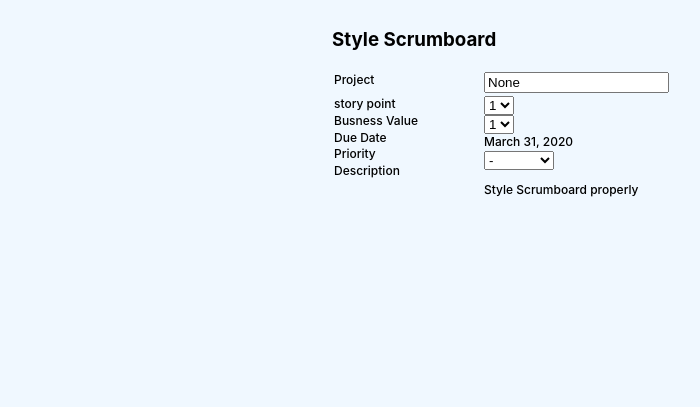
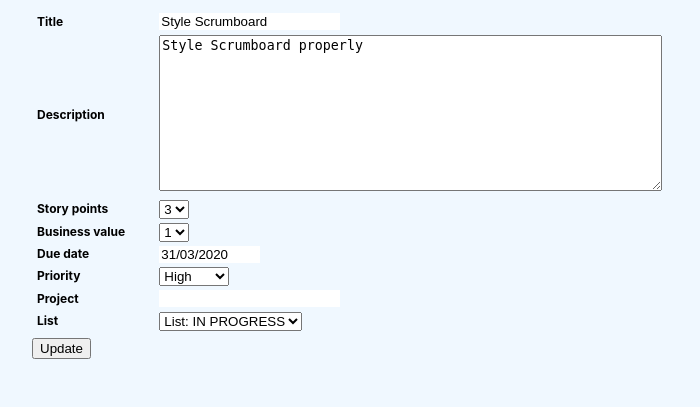
Before and after one commit to IndikaMaligaspe/djangular, a Django app: page /scrumboard/cardInfo/12/ in a window 1280 px wide. Shown: the top 407 px of the page, without its empty margins (440-1140 px from the left). Run offline with Django 3.2, Linux system fonts and the light colour scheme; data comes from the database, SQL or seed files in the repository; both versions use the stored data as it was after the commit; some libraries are stand-ins or nearby versions.

Commit message:
added a form.as_table template

```diff
--- /dev/null
+++ b/scrumboard/forms.py
@@ -0,0 +1,54 @@
+from django import forms
+from .models import Card
+from django.forms import Textarea, Select , DateInput , CharField
+
+
+class CardInfoForm(forms.ModelForm):
+    # title = models.CharField(max_length=100)
+    # description = models.TextField(blank = True)
+    # list = models.ForeignKey(LIst, related_name= "cards", on_delete=models.CASCADE)
+    # story_points = models.IntegerField(null=True, blank=True)
+    # business_value = models.IntegerField(null=True, blank=True)
+    # due_date = models.DateField(auto_now=[...],null=True)
+    # priority = models.CharField(max_length=100, null=True)
+    # project = models.CharField(max_length=200, null=True)
+
+
+
+    def __init__(self, *args, **kwargs):
+        kwargs.setdefault('label_suffix', '')
+        super(CardInfoForm, self).__init__(*args, **kwargs)
+        # self.fields['description'].label =
+        # (attrs={'class':'.cardinfo_maintab'})
+        # __init__(self, *args, **kwargs)
+
+    class Meta:
+        model = Card
+        fields = [
+              'title',
+              'description',
+              'story_points',
+              'business_value',
+              'due_date',
+              'priority',
+              'project',
+              'list'
+            ]
+        labels = {
+          'title': (None)
+        }
+
+        PRIORITY_CHOICES = (('1', 'High'), ('2','Medium'), ('3','Low'))
+        PRIORITY_BUSINESS_VALUE = (('1','1'), ('2','2'), ('3','3'), ('4','4'), ('5','5'))
+        STORY_POINTS_VALUE = (('1','1'), ('2','2'), ('3','3'), ('4','4'), ('5','5'))
+        widgets = {
+          'description': Textarea(attrs = {
+                                'rows':10 ,
+                                'cols':60 }),
+          'priority': Select(choices = PRIORITY_CHOICES,
+                            attrs = {}),
+          'business_value': Select(choices = PRIORITY_BUSINESS_VALUE),
+          'story_points': Select(choices = STORY_POINTS_VALUE),
+          'due_date': DateInput(format='%d/%m/%Y',attrs={'size':10}),
+
+        }
--- a/scrumboard/models.py
+++ b/scrumboard/models.py
@@ -18,7 +18,7 @@ class Card(models.Model):
     list = models.ForeignKey(LIst, related_name= "cards", on_delete=models.CASCADE)
     story_points = models.IntegerField(null=True, blank=True)
     business_value = models.IntegerField(null=True, blank=True)
-    due_date = models.DateField(auto_now=[...],null=True)
+    due_date = models.DateField(null=True)
     priority = models.CharField(max_length=100, null=True)
     project = models.CharField(max_length=200, null=True)
 
--- a/scrumboard/urls.py
+++ b/scrumboard/urls.py
@@ -9,7 +9,7 @@ router.register(r'lists', ListViewSet)
 router.register(r'cards', CardViewSet)
 # router.register(r'cardInfo', views.cardInfo)
 urlpatterns = [
-        url(r'^cardInfo/(?P<id>\w+)/$', views.cardInfo),
+        url(r'^cardInfo/(?P<id>\w+)/$', views.card_info_view),
         url(r'^', include(router.urls)),
     ]
 # urlpatterns = [
--- a/scrumboard/views.py
+++ b/scrumboard/views.py
@@ -1,12 +1,22 @@
 from django.shortcuts import render
 from .models import LIst, Card
+from .forms import CardInfoForm
+
 
 # Create your views here.
 
-def cardInfo(request, id):
-    # id = request['id']
-    print(id)
+def card_info_view(request, id):
+    my_form = CardInfoForm()
+    if request.method == 'POST':
+        my_form = CardInfoForm(request.POST)
+        if my_form.is_valid():
+            my_form.save()
+    else:
+        card = Card.objects.filter(id=id)
+        if len(card) > 0:
+            my_form = CardInfoForm(instance=card[0])
+
     context = {
-        'cards' : Card.objects.get(id=id)
+        "form": my_form
     }
     return render(request, 'caridnfor.html',context )
--- a/static/css/scrumboard.css
+++ b/static/css/scrumboard.css
@@ -139,7 +139,7 @@ html {
 }
 
 .cardinfo {
-    width: 500px;
+    width: 800px;
     height:400px;
     /* border: 1px solid black;  */
     float: inline-end;
@@ -150,8 +150,17 @@ html {
     font-size: 12px ;
     font-weight: light;
     margin: 2px;
+    text-align: left;
 
 }
+
+.cardinfo_maintab tr td {
+   text-align: left;
+}
+
+.cardinfo_maintab tr td input {
+    border: 0px;
+ }
 
 .cardinfor_lefttab{
     float:left;
--- a/templates/caridnfor.html
+++ b/templates/caridnfor.html
@@ -4,61 +4,35 @@
     <head>
         <link rel="stylesheet" type="text/css"
               href="{% static "css/scrumboard.css" %}" >
-    </head>
+        <script>
+            $(function () {
+              $("#due_date").datetimepicker({
+                  format: 'd/m/Y H:i',
+              });
+            });
+        </script>
+        <script src="https://code.jquery.com/jquery-3.3.1.slim.min.js"
+            integrity="sha384-q8i/X+965DzO0rT7abK41JStQIAqVgRVzpbzo5smXKp4YfRvH+8abtTE1Pi6jizo"
+            crossorigin="anonymous">
+        </script>
+        <link rel="stylesheet"
+            href="https://cdnjs.cloudflare.com/ajax/libs/jquery-datetimepicker/2.5.20/jquery.datetimepicker.min.css"
+            integrity="sha256-DOS9W6NR+NFe1fUhEE0PGKY/fubbUCnOfTje2JMDw3Y="
+            crossorigin="anonymous" />
+        <script
+            src="https://cdnjs.cloudflare.com/ajax/libs/jquery-datetimepicker/2.5.20/jquery.datetimepicker.full.min.js"
+            integrity="sha256-FEqEelWI3WouFOo2VWP/uJfs1y8KJ++FLh2Lbqc8SJk="
+            crossorigin="anonymous"></script>
+</head>
     <body>
-       <div class="cardinfo">
-        <div><h3> {{ cards.title }} </h3></div>
-        <div class="cardinfo_maintab" >
-            <div class="cardinfor_lefttab"><label>Project</label></div>
-            <div class="cardinfor_righttab"><input type=text name="project" value="{{ cards.project }}"></input></div>
-        </div>
-        <br>
-        <div class="cardinfo_maintab">
-            <div class="cardinfor_lefttab"><label>story point</label></div>
-            <div class="cardinfor_righttab"><select name="story_points" >
-            {% with '1 2 3 4 5' as list %}
-                {% for i in list.split %}
-                    <option value={{i}}> {{i}}</option>
-                {% endfor %}
-            {% endwith %}
-            </select></div>
-        </div>
-        <div class="cardinfo_maintab">
-            <div class="cardinfor_lefttab"><label>Busness Value</label></div>
-            <div class="cardinfor_righttab"><select name="bussines_points" >
-                {% with '1 2 3 4 5' as list %}
-                    {% for i in list.split %}
-                        <option value={{i}}> {{i}}</option>
-                    {% endfor %}
-                {% endwith %}
-                </select>
-            </div>
-        </div>
-        <div class="cardinfo_maintab">
-            <div class="cardinfor_lefttab"><label>Due Date</label></div>
-            <div class="cardinfor_righttab"><label>{{ cards.due_date }}</label></div>
-        </div>
-        <div class="cardinfo_maintab">
-            <div class="cardinfor_lefttab"><label>Priority</label></div>
-            <div class="cardinfor_righttab">
-                <select name="bussines_points" >
-                    {% with '- high medium low' as list %}
-                        {% for i in list.split %}
-                            <option value={{i}}> {{i}}</option>
-                        {% endfor %}
-                    {% endwith %}
-                    </select>
-
-            </div>
-        </div>
-        <div class="cardinfo_maintab">
-            <div class="cardinfor_lefttab"><label>Description</label></div>
-            <div class="cardinfor_righttab">
-                <p id="description" contenteditable="true">{{ cards.description }}</p>
-                <!-- <textarea name="description" value="{{ cards.description }}"></textarea>-->
-            </div>
-        </div>
-     </div>
+       <div class="cardinfo" >
+           <form method="POST"> {% csrf_token %}
+            <table class='cardinfo_maintab'>
+                {{ form.as_table }}
+            </table>
+            <input type="submit" value="Update"/>
+           </form>
+       </div>
     </body>
 
 </html>
```
Also changed, not shown: templates/caridnfor copy.html (added, +62 -0 lines), db.sqlite3, scrumboard/migrations/0005_auto_20200404_1655.py (added).
